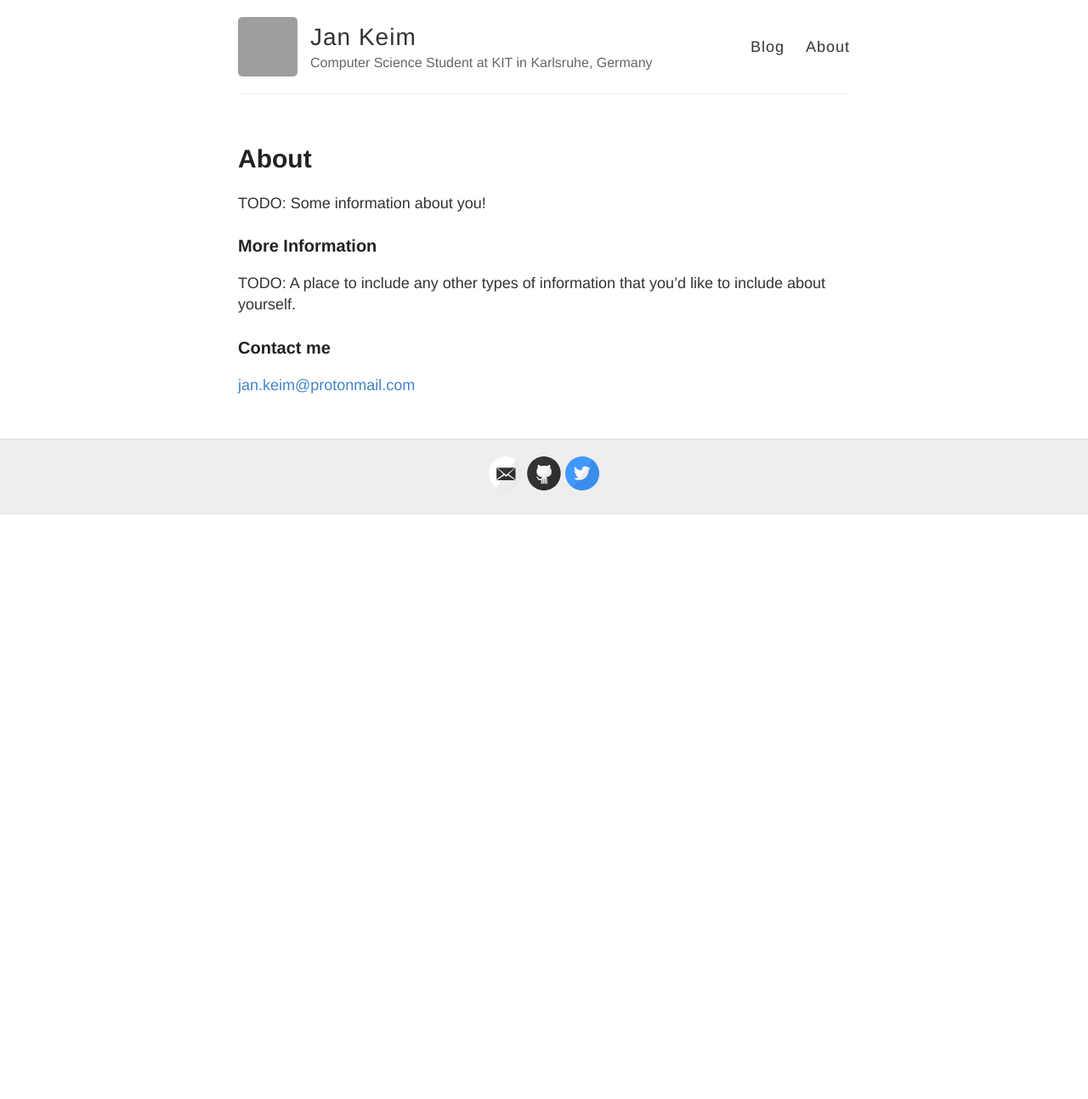
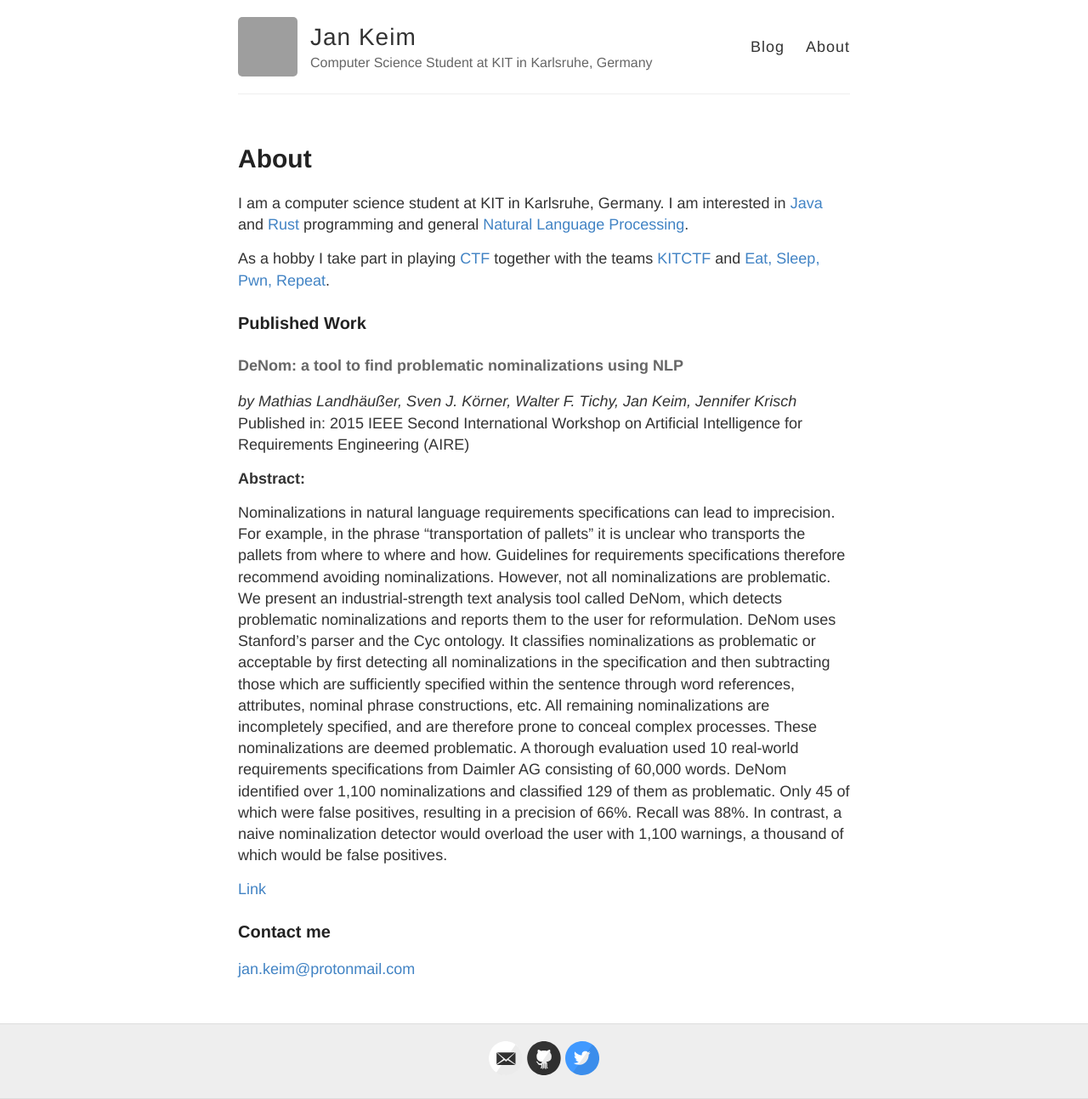
Before and after one commit to Gram21/Gram21.github.io, a Jekyll site: the page built from about.md, in a window 1280 px wide. Shown: the whole page at 85% size. Built offline with Jekyll 4.4.1, drawn with Linux system fonts in a browser that asks for light colours; before the commit the page ends 900 px from its top, so only the background shows below that; grey boxes are pictures that could not be loaded.

Commit message:
about updated

```diff
--- a/about.md
+++ b/about.md
@@ -4,11 +4,22 @@ title: About
 permalink: /about/
 ---
 
-TODO: Some information about you!
+I am a computer science student at KIT in Karlsruhe, Germany.
+I am interested in [Java](https://en.wikipedia.org/wiki/Java_(programming_language)) and [Rust](https://en.wikipedia.org/wiki/Rust_(programming_language)) programming and general [Natural Language Processing](https://en.wikipedia.org/wiki/Natural_language_processing).
 
-### More Information
+As a hobby I take part in playing [CTF](https://ctftime.org/ctf-wtf/) together with the teams [KITCTF](https://kitctf.de/) and [Eat, Sleep, Pwn, Repeat](https://twitter.com/EatSleepPwnRpt).
 
-TODO: A place to include any other types of information that you'd like to include about yourself.
+### Published Work
+#### DeNom: a tool to find problematic nominalizations using NLP
+*by Mathias Landhäußer, Sven J. Körner, Walter F. Tichy, Jan Keim, Jennifer Krisch*
+Published in: 2015 IEEE Second International Workshop on Artificial Intelligence for Requirements Engineering (AIRE)
+
+**Abstract:**
+
+Nominalizations in natural language requirements specifications can lead to imprecision. For example, in the phrase "transportation of pallets" it is unclear who transports the pallets from where to where and how. Guidelines for requirements specifications therefore recommend avoiding nominalizations. However, not all nominalizations are problematic. We present an industrial-strength text analysis tool called DeNom, which detects problematic nominalizations and reports them to the user for reformulation. DeNom uses Stanford's parser and the Cyc ontology. It classifies nominalizations as problematic or acceptable by first detecting all nominalizations in the specification and then subtracting those which are sufficiently specified within the sentence through word references, attributes, nominal phrase constructions, etc. All remaining nominalizations are incompletely specified, and are therefore prone to conceal complex processes. These nominalizations are deemed problematic. A thorough evaluation used 10 real-world requirements specifications from Daimler AG consisting of 60,000 words. DeNom identified over 1,100 nominalizations and classified 129 of them as problematic. Only 45 of which were false positives, resulting in a precision of 66%. Recall was 88%. In contrast, a naive nominalization detector would overload the user with 1,100 warnings, a thousand of which would be false positives.
+
+
+[Link](https://doi.org/10.1109/AIRE.2015.7337623)
 
 ### Contact me
 
```
